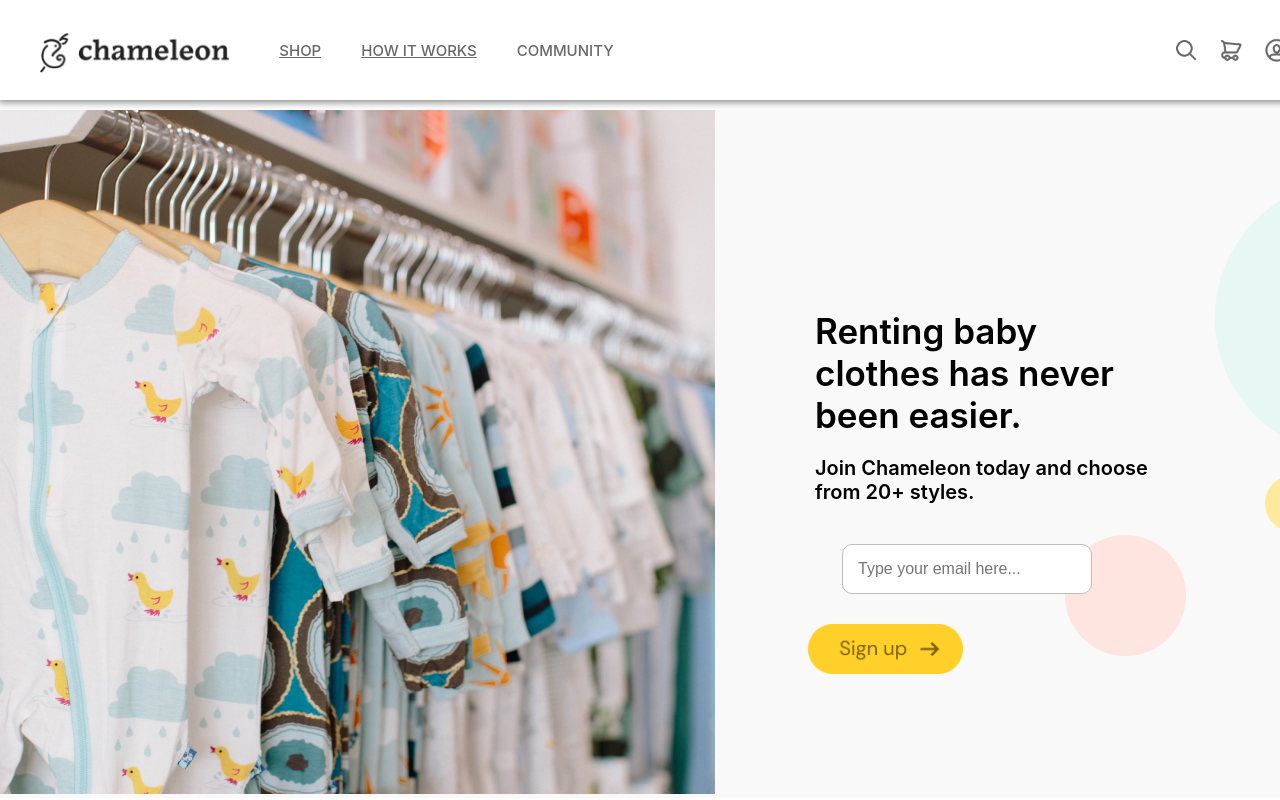
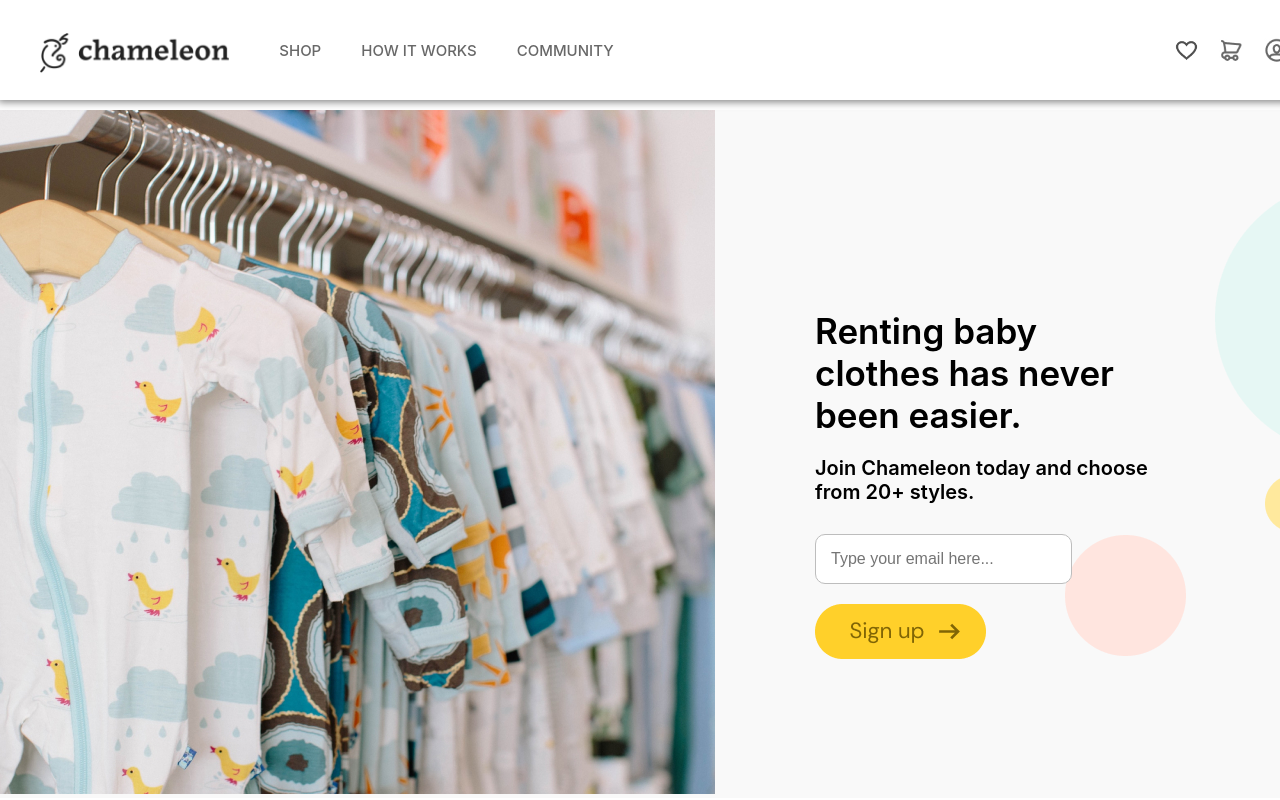
Before and after one commit to mhli272/ChameleonBabyClothes, a React (Create React App) app in the folder chameleon/: page / in a window 1280 px wide. Shown: the top 800 px of the page. Built offline with nearby package versions, Linux system fonts and the light colour scheme.

Commit message:
edited bug in footer

```diff
--- a/chameleon/src/Shop.js
+++ b/chameleon/src/Shop.js
@@ -22,7 +22,7 @@ import washingmachines from './images/washingmachines.png';
 import sanitationImg from './images/sanitation-button.png';
 import { Redirect } from "react-router-dom";
 
-
+import Footer from './components/Footer/Footer.js';
 import Navbar from './components/Navbar/Navbar.js';
 
 var flagTops = 0;
@@ -461,6 +461,10 @@ export class Shop extends React.Component {
 
         </div>
 
+        {/*footer*/}
+        <div>
+          <Footer></Footer>
+        </div>
 
         {/*test button*/}
 
--- a/chameleon/src/components/Footer/Footer.css
+++ b/chameleon/src/components/Footer/Footer.css
@@ -43,7 +43,7 @@
   margin-bottom: 10px;
 }
 
-.email-input {
+.footer-email-input {
   border: 1px solid #BDBDBD;
   box-sizing: border-box;
   border-radius: 10px;
@@ -57,7 +57,7 @@
   margin-top: 10px;
 }
 
-.sign-up-button {
+.footer-sign-up-button {
   margin-top: 10px;
   position:absolute;
   margin-left: -7px;
--- a/chameleon/src/components/Footer/Footer.js
+++ b/chameleon/src/components/Footer/Footer.js
@@ -42,8 +42,8 @@ class Footer extends Component {
                     <a class="footer-body" href="https://www.instagram.com/chameleonbabyclothes/"><img class="icon" src={tw}></img></a>
                     <a class="footer-body" href="https://www.instagram.com/chameleonbabyclothes/"><img class="icon" src={fb}></img></a>
                     <div class="footer-header">Stay Connected</div>
-                    <input id="footer-waitlist" type="text" className="email-input" placeholder="Type your email here..."></input>
-                    <img src={submit} className="sign-up-button" onClick={this.waitlistSignup}></img>
+                    <input id="footer-waitlist" type="text" className="footer-email-input" placeholder="Type your email here..."></input>
+                    <img src={submit} className="footer-sign-up-button" onClick={this.waitlistSignup}></img>
                     {/* The Modal --> */}
                     <div id="footer-myModal" class="modal">
                         {/* Modal content --> */}
--- a/chameleon/src/components/Navbar/Navbar.css
+++ b/chameleon/src/components/Navbar/Navbar.css
@@ -95,7 +95,7 @@
     transition: 0.3s;
     color: #686868;
     cursor: pointer;
-    /*{text-decoration: 'none';} */
+    text-decoration: none;
 }
 
 .menu-item:hover {
--- a/chameleon/src/components/Navbar/Navbar.js
+++ b/chameleon/src/components/Navbar/Navbar.js
@@ -2,9 +2,10 @@ import React, { Component } from 'react';
 import { MenuItems } from "./MenuItems";
 import "./Navbar.css";
 import mainLogo from '../../images/chameleonlogo.png';
-import searchImg from '../../images/search.jpg';
+import heartImg from '../../images/heart_outline.png';
 import cartImg from '../../images/cart.jpg';
 import userImg from '../../images/user.jpg';
+
 import { withRouter } from 'react-router-dom'
 
 
@@ -25,7 +26,7 @@ class Navbar extends Component {
                 <a className="menu-item" href="/how-it-works">HOW IT WORKS</a>
                 <a className="menu-item">COMMUNITY</a>
                 <div className="buffer"></div>
-                <img src={searchImg} className="header-icon" ></img>
+                <img src={heartImg} className="header-icon" ></img>
                 <img src={cartImg} className="header-icon" ></img>
                 <img src={userImg} className="header-icon" ></img>
                 <div className="endbuffer"></div>
--- a/chameleon/src/components/Navbar/Navbar1.css
+++ /dev/null
@@ -1,122 +0,0 @@
-.NavbarItems {
-    background: white;
-    height: 100px;
-    display: flex;
-    /*justify-content: center;*/
-    align-items: center;
-    font-size: 1.2rem;
-    position: fixed;
-    top: 0;
-    width: 100%;
-    z-index: 2;
-    box-shadow: 0px 0px 8px 2px #808080;
-    /*position: absolute;*/
-}
-
-
-.navbar-logo {
-    color: black;
-    justify-self: start;
-    margin-left: 20px;
-    cursor: pointer;
-}
-
-.fa-react {
-    margin-left: 0.5rem;
-    font-size: 1.6rem;
-}
-
-.nav-menu{
-    display: grid;
-    grid-template-columns: repeat(7,auto);
-    grid-gap: 10px;
-    list-style: none;
-    text-align: center;
-    width: 70vw;
-    justify-content: flex-space-evenly;
-
-}
-
-.nav-links{
-    color: white;
-    text-decoration: none;
-    padding: 0.5rem 1rem;
-}
-
-.nav-links:hover{
-    background-color: #6d76f7;
-    border-radius: 4px;
-    transition: all 0.2s ease-out;
-}
-
-.fa-bars{
-    color: white;
-}
-
-.menu-icon{
-    display: none;
-}
-
-.buffer {
-    height: 110px;
-}
-
-.logo {
-    height: 50px;
-    margin-right: 30px;
-    cursor: pointer;
-}
-
-.header-icon {
-    height: 25px;
-    margin-left: 10px;
-    margin-right: 10px;
-    transition: 0.3s;
-    cursor: pointer;
-}
-
-.header-icon:hover {
-    opacity: 50%;
-}
-
-.menu-item {
-    font-style: normal;
-    font-weight: 500;
-    font-size: 15px;
-    line-height: 27px;
-    margin-left: 20px;
-    margin-right: 20px;
-    white-space: nowrap;
-    /* identical to box height */
-    text-align: center;
-    transition: 0.3s;
-    color: #686868;
-    cursor: pointer;
-    /*{text-decoration: 'none';} */
-}
-
-.menu-item:hover {
-    opacity: 50%;
-    color: #686868;
-    text-decoration: none;
-}
-
-.buffer {
-    width: 80%;
-
-}
-
-.endbuffer {
-    width: 40px;
-}
-
-nav {
-    padding-left: 40px;
-}
-
-.alignleft {
-	float: left;
-}
-.alignright {
-	float: right;
-}
```
Also changed, not shown: chameleon/src/HowItWorks.js (added, +58 -0 lines).
